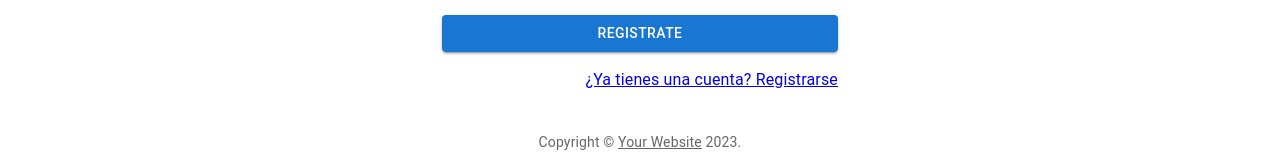
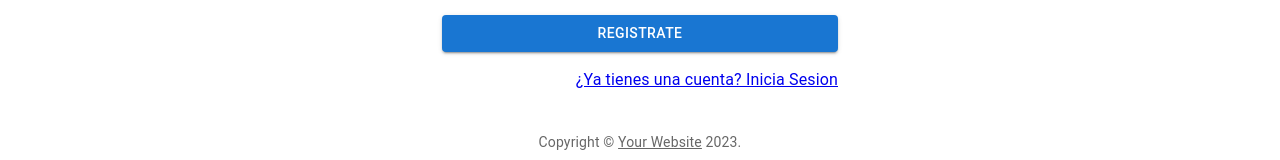
Before and after one commit to kevin70full/ecommerce-front, a React (Create React App) app: page /signUp in a window 1280 px wide. Shown: the part 553-713 px from the top of the page. Built offline with nearby package versions, Linux system fonts and the light colour scheme; no server answers.

Commit message:
validacion de usuario de ruta

```diff
--- a/src/components/SignUp.js
+++ b/src/components/SignUp.js
@@ -53,7 +53,7 @@ export default function SignUp() {
       .then((data) => {
         if(data.status === 200 && data.message === "Usuario registrado"){
             alert("Usuario registrado con éxito");
-            navigate("/SignIn");
+
         }else {
             alert(data.message);
         }
@@ -62,6 +62,7 @@ export default function SignUp() {
       .catch((err) => {
         console.log(err);
       });
+      navigate("/SignIn");
   };
 
 
@@ -156,7 +157,7 @@ export default function SignUp() {
             <Grid container justifyContent="flex-end">
               <Grid item>
                 <RouteLink to="/SignIn" variant="body2">
-                  ¿Ya tienes una cuenta? Registrarse
+                  ¿Ya tienes una cuenta? Inicia Sesion
                 </RouteLink>
               </Grid>
             </Grid>
```
